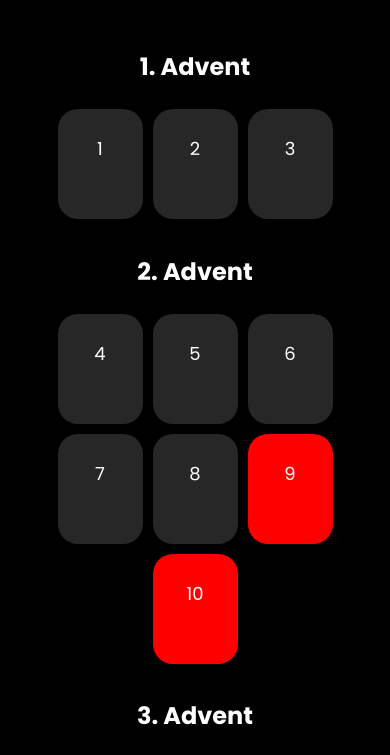
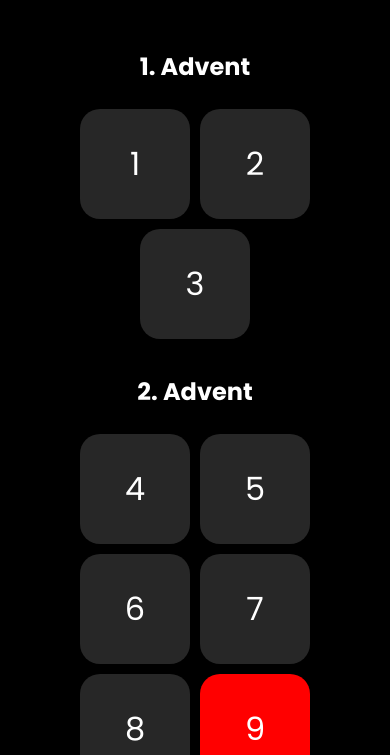
Before and after one commit to 2Friendly4You/Adventskalender, a plain HTML site: page index.html in a window 390 px wide. Shown: the part 80-835 px from the top of the page. Drawn offline with nearby package versions, Linux system fonts and the light colour scheme; some packages are replaced by stand-ins of ours; a script that the page names is missing.

Commit message:
Adjust line-height and add transition to body element in style.css

```diff
--- a/index.html
+++ b/index.html
@@ -16,7 +16,6 @@
     <meta property="og:image:width" content="300">
     <meta property="og:image:height" content="300">
     <meta property="og:url" content="https://tobiasrick.de">
-    <link rel="stylesheet" href="style.css" type="text/css">
     <link rel="icon" href="data/icon.jpg" type="image/jpeg">
     <title>Adventskalender</title>
 
@@ -40,6 +39,8 @@
     <script src="https://unpkg.com/aos@next/dist/aos.js"></script>
     <script src="https://ajax.googleapis.com/ajax/libs/jquery/3.6.1/jquery.min.js"></script>
     <script src="//cdn.jsdelivr.net/npm/sweetalert2@11"></script>
+
+    <link rel="stylesheet" href="style.css" type="text/css">
 </head>
 
 <body>
--- a/style.css
+++ b/style.css
@@ -67,7 +67,7 @@ body {
     border-radius: 20px;
     text-align: center;
     vertical-align: middle;
-    line-height: 90px; /* Adjusted for better alignment */
+    line-height: 100px; /* Adjusted for better alignment */
     font-size: xx-large;
     transition: transform 0.3s ease, filter 0.3s ease; /* Added transition */
 }
@@ -103,12 +103,3 @@ body {
 .swal2-popup {
     font-size: 1.5rem !important;
 }
-
-/* Responsive Design Adjustments */
-@media (max-width: 600px) {
-    .day {
-        min-width: 75px; /* Smaller day boxes for mobile */
-        line-height: 70px; /* Adjust line-height for smaller boxes */
-        font-size: large; /* Smaller font size for smaller screens */
-    }
-}
```
